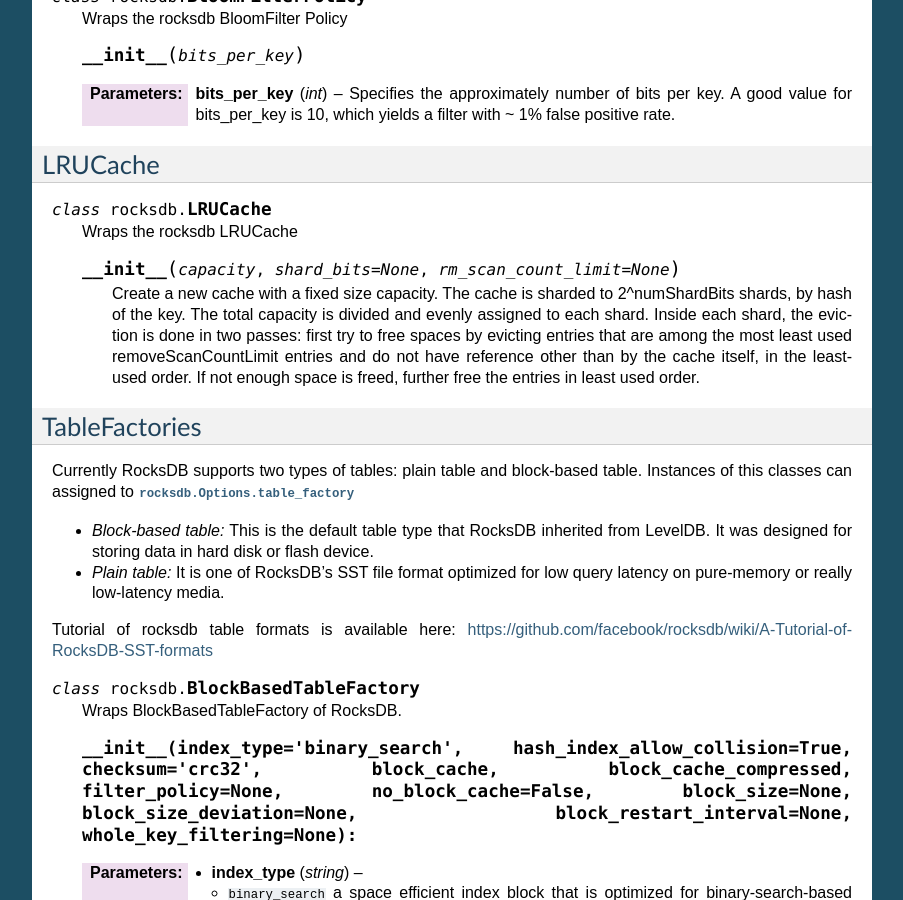
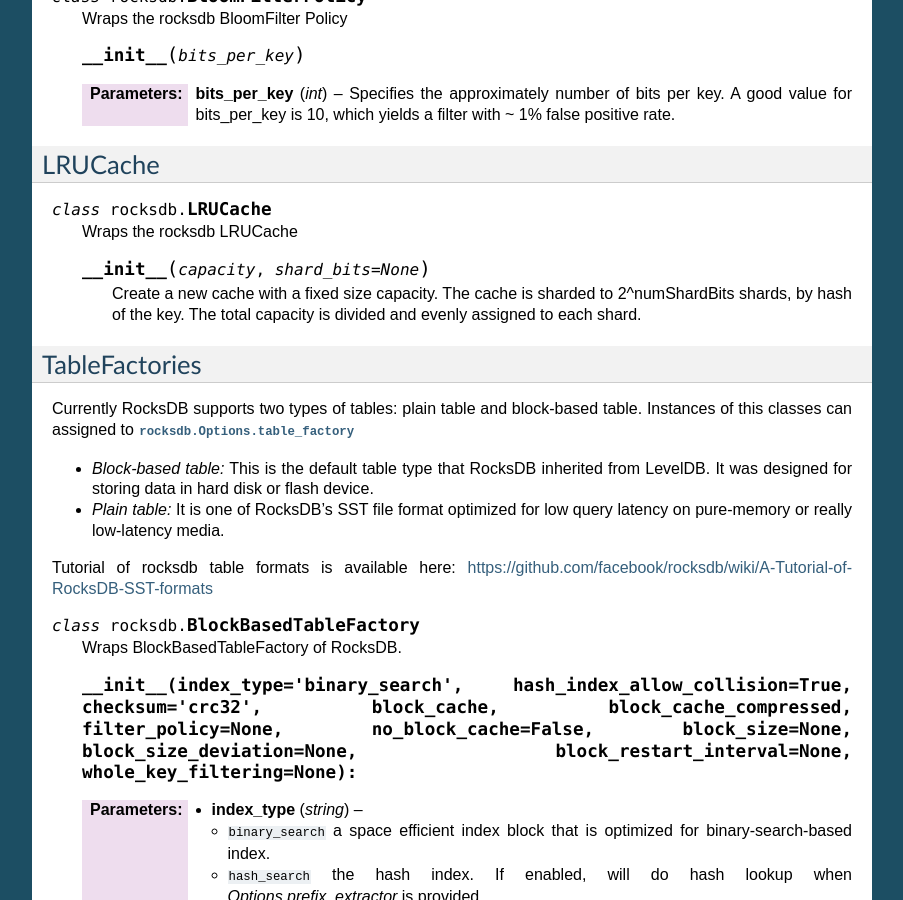
Before and after one commit to stephan-hof/pyrocksdb, a Sphinx documentation site: the page built from docs/api/options.rst, in a window 1280 px wide and 900 px high, scrolled down 12166 px. Shown: the whole window, without its empty margins (198-1101 px from the left). Built offline with Sphinx 7.4.7, drawn with Linux system fonts in a browser that asks for light colours.

Commit message:
Remove rm_scan_count_limit from Cache creation.

```diff
--- a/docs/api/options.rst
+++ b/docs/api/options.rst
@@ -761,16 +761,11 @@
 
     Wraps the rocksdb LRUCache
 
-    .. py:method:: __init__(capacity, shard_bits=None, rm_scan_count_limit=None)
+    .. py:method:: __init__(capacity, shard_bits=None)
 
         Create a new cache with a fixed size capacity. The cache is sharded
         to 2^numShardBits shards, by hash of the key. The total capacity
-        is divided and evenly assigned to each shard. Inside each shard,
-        the eviction is done in two passes: first try to free spaces by
-        evicting entries that are among the most least used removeScanCountLimit
-        entries and do not have reference other than by the cache itself, in
-        the least-used order. If not enough space is freed, further free the
-        entries in least used order.
+        is divided and evenly assigned to each shard.
 
 .. _table_factories_label:
 
--- a/docs/changelog.rst
+++ b/docs/changelog.rst
@@ -49,6 +49,8 @@
 * Moved ``Options.block_restart_interval`` to ``BlockBasedTableFactory``
 * Moved ``Options.whole_key_filtering`` to ``BlockBasedTableFactory``
 * Removed ``Options.table_cache_remove_scan_count_limit``
+* Removed rm_scan_count_limit from ``LRUCache``
+
 
 New:
 ^^^^
```
Also changed, not shown: 2 other files.
